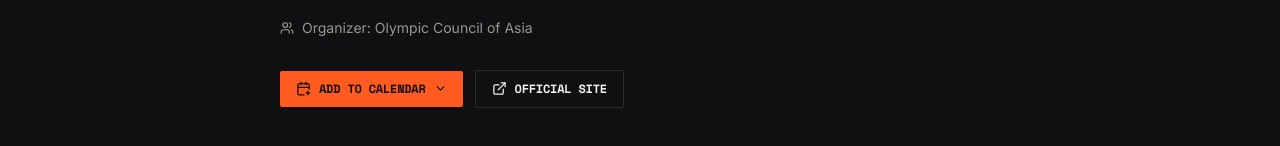
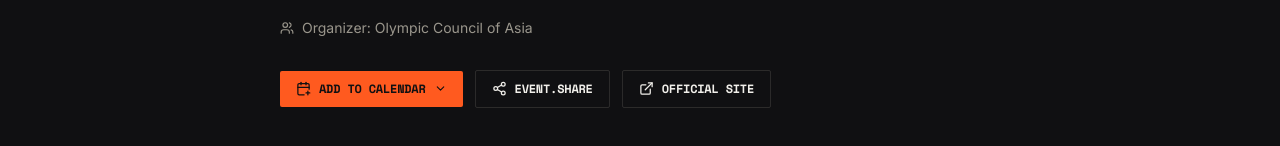
Before and after one commit to martinbjk/SkateboardCalender, a Next.js app: page /en/events/asian-games-aichi-nagoya-2026 in a window 1280 px wide. Shown: the part 492-638 px from the top of the page. Built offline with nearby package versions, Linux system fonts and the light colour scheme; no server answers.

Commit message:
Add ShareButton component to event page

```diff
--- a/src/app/[locale]/events/[slug]/page.tsx
+++ b/src/app/[locale]/events/[slug]/page.tsx
@@ -8,6 +8,7 @@ import { googleMapsUrl, locationIsKnown } from '@/lib/events-shared';
 import { formatDateRange, formatTime } from '@/lib/date';
 import { StatusTag } from '@/components/StatusTag';
 import { AddToCalendar } from '@/components/AddToCalendar';
+import { ShareButton } from '@/components/ShareButton';
 
 export function generateStaticParams() {
   return getAllEvents().map((e) => ({ slug: e.slug }));
@@ -192,6 +193,7 @@ export default async function EventPage({
 
       <div className="mt-8 flex flex-wrap items-center gap-3">
         <AddToCalendar event={event} />
+        <ShareButton url={`${siteUrl}/${locale}/events/${event.slug}/`} title={event.name} />
 
         {event.officialUrl && (
           <LinkButton href={event.officialUrl} icon={<ExternalLink size={15} />}>
```
